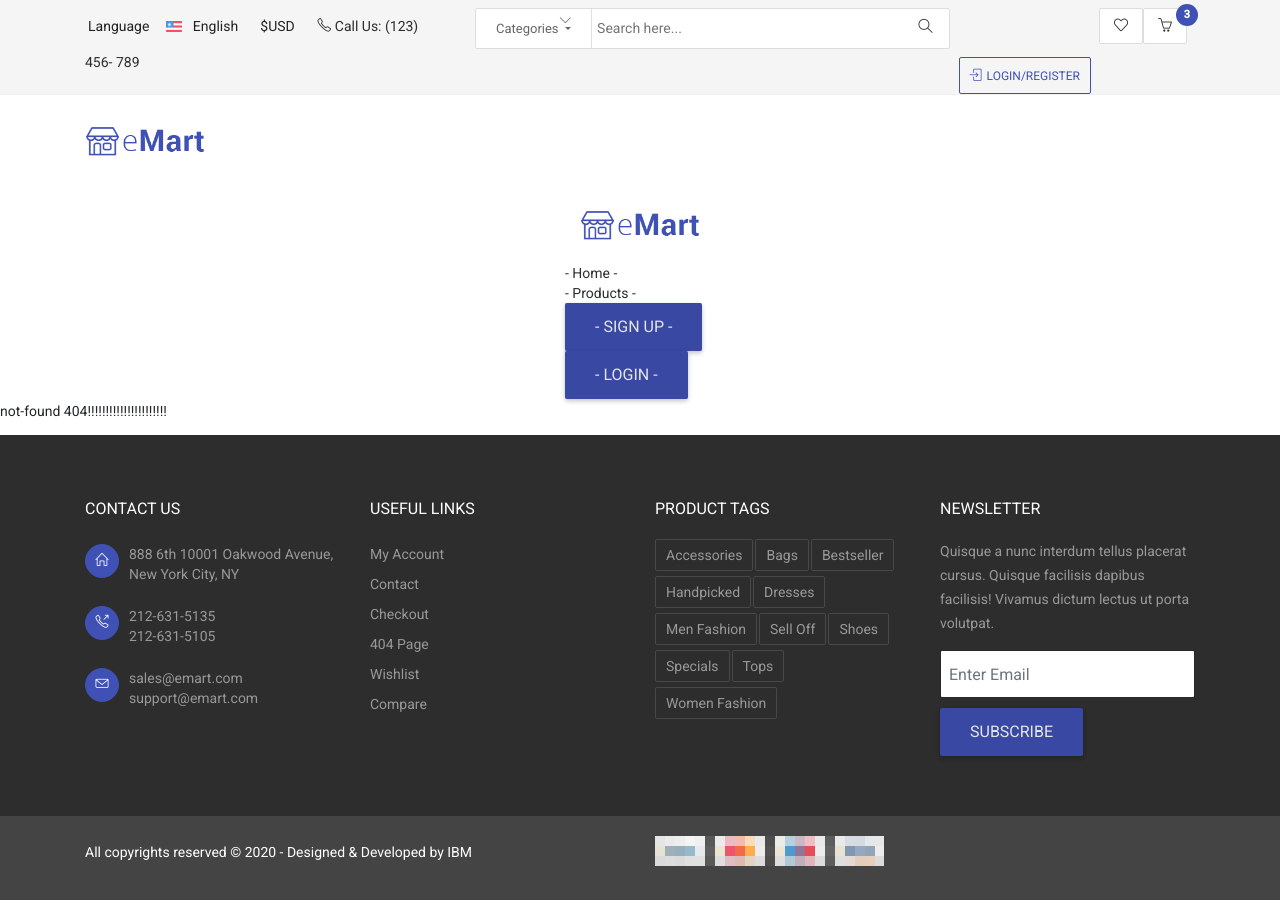
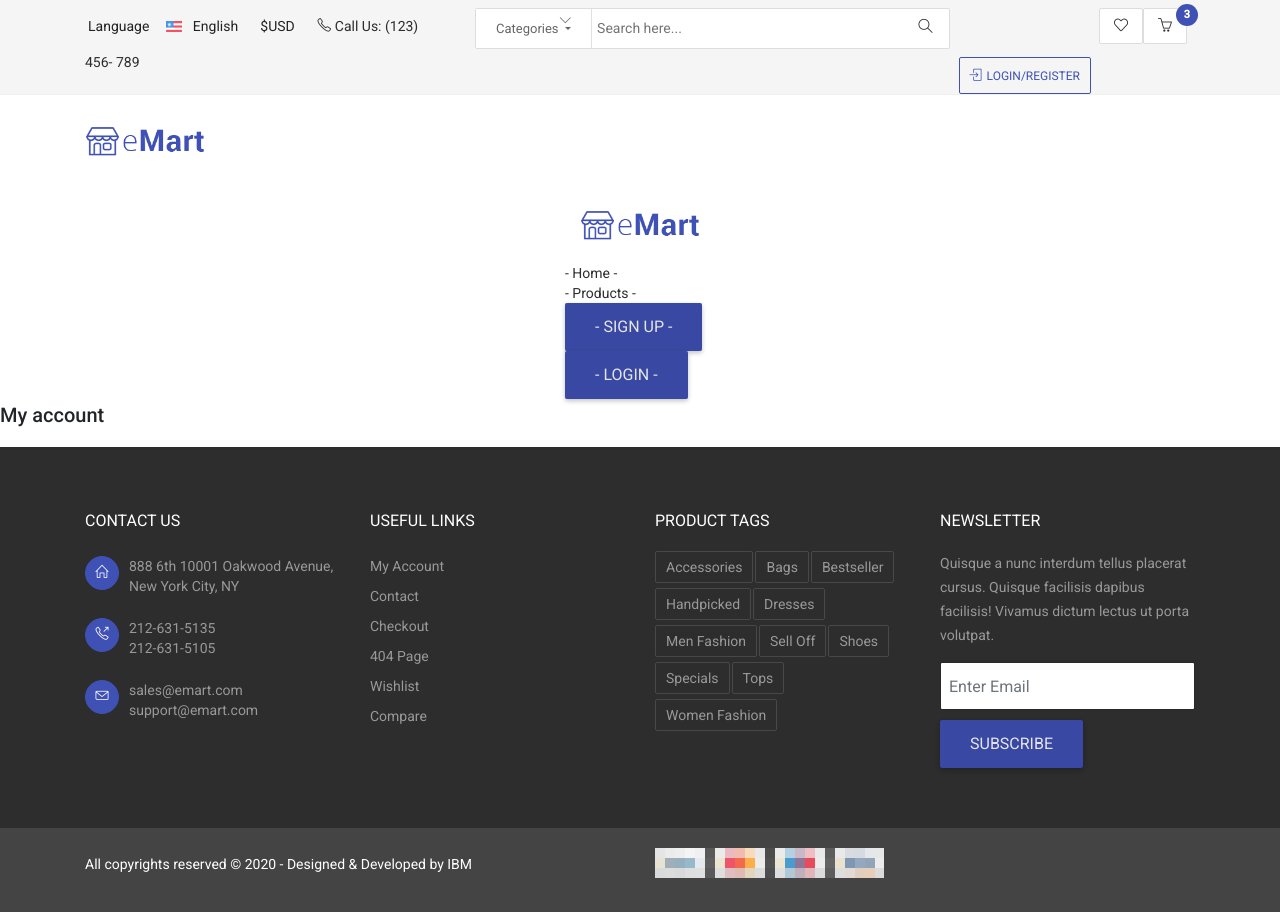
Before and after one commit to chirilaalexandru90/demo-angular9, an Angular app: page /account in a window 1280 px wide. Built offline with nearby package versions, Linux system fonts and the light colour scheme.

Commit message:
My account compoenent

```diff
--- a/src/app/app-routing.module.ts
+++ b/src/app/app-routing.module.ts
@@ -5,6 +5,7 @@ import { NotFoundComponent } from './layout/not-found/not-found';
 import { HomeComponent } from './layout/home/home';
 import { SignupComponent } from './layout/auth/signup/signup';
 import { LoginComponent } from './layout/auth/login/login';
+import { MyAccountComponent } from './layout/account/my-account';
 
 const routes: Routes = [
   { path: '',   redirectTo: '/home', pathMatch: 'full' },
@@ -12,6 +13,7 @@ const routes: Routes = [
   { path: 'login', component: LoginComponent },
   { path: 'home', component: HomeComponent },
   { path: 'products', component: ProductsComponent },
+  { path: 'account', component: MyAccountComponent },
   { path: '**', component: NotFoundComponent },
 ];
 @NgModule({
--- /dev/null
+++ b/src/app/layout/account/my-account.html
@@ -0,0 +1 @@
+<h2>My account</h2>
--- /dev/null
+++ b/src/app/layout/account/my-account.ts
@@ -0,0 +1,14 @@
+import { Component, OnInit } from '@angular/core';
+
+@Component({
+  selector: 'app-my-account',
+  templateUrl: './my-account.html'
+})
+export class MyAccountComponent implements OnInit {
+
+  constructor() { }
+
+  ngOnInit(): void {
+  }
+
+}
```
